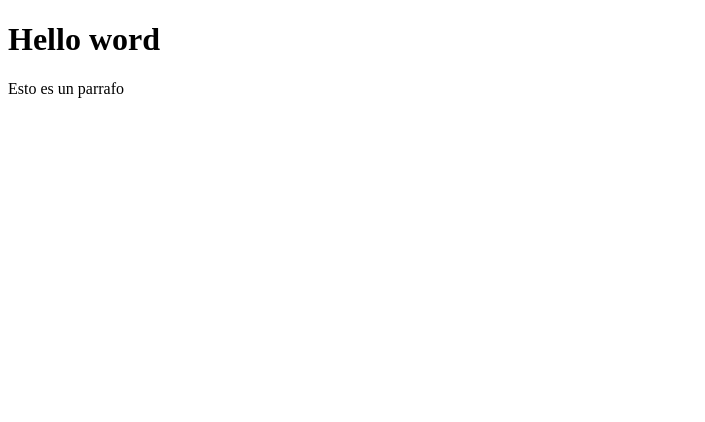
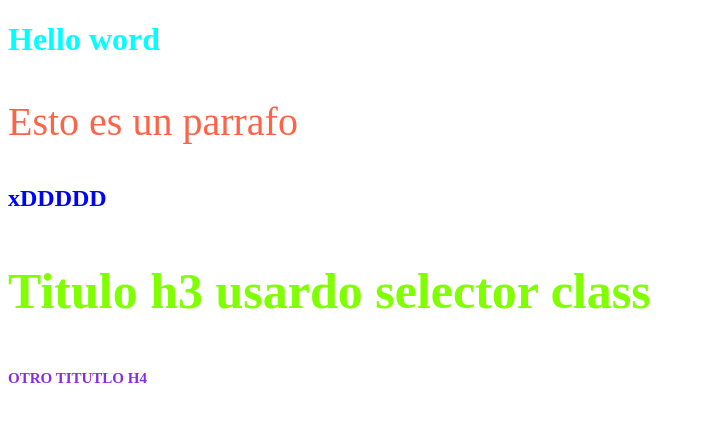
Before and after one commit to 4K1L10/Primer_proyecto_html, a plain HTML site: page index.html in a window 1280 px wide. Shown: the whole page, without its empty margins (0-705 px from the left). Drawn offline with Linux system fonts and the light colour scheme.

Commit message:
segunda subida de proyecto actulizado con css

```diff
--- a/index.html
+++ b/index.html
@@ -4,9 +4,33 @@
     <meta charset="UTF-8">
     <meta name="viewport" content="width=device-width, initial-scale=1.0">
     <title>Pro</title>
+    <style>
+        h1{
+            color: aqua;
+        }
+        h2{
+            color: blue;
+        }
+        p {
+            color: tomato;
+            font-size:  40px;
+        }
+        .FFFF{
+            color: chartreuse;
+            font-size: 50px;
+        }
+        #AAA{
+            color: blueviolet;
+            font-size:  15px;
+        }
+    </style>
 </head>
 <body>
     <h1>Hello word</h1>
     <p>Esto es un parrafo</p>
+    <h2>xDDDDD</h2>
+<!-- usado selector class-->
+    <h3 class="FFFF" >Titulo h3 usardo selector class</h3>
+    <h4 id="AAA">OTRO TITUTLO H4</h4>
 </body>
 </html>
```
